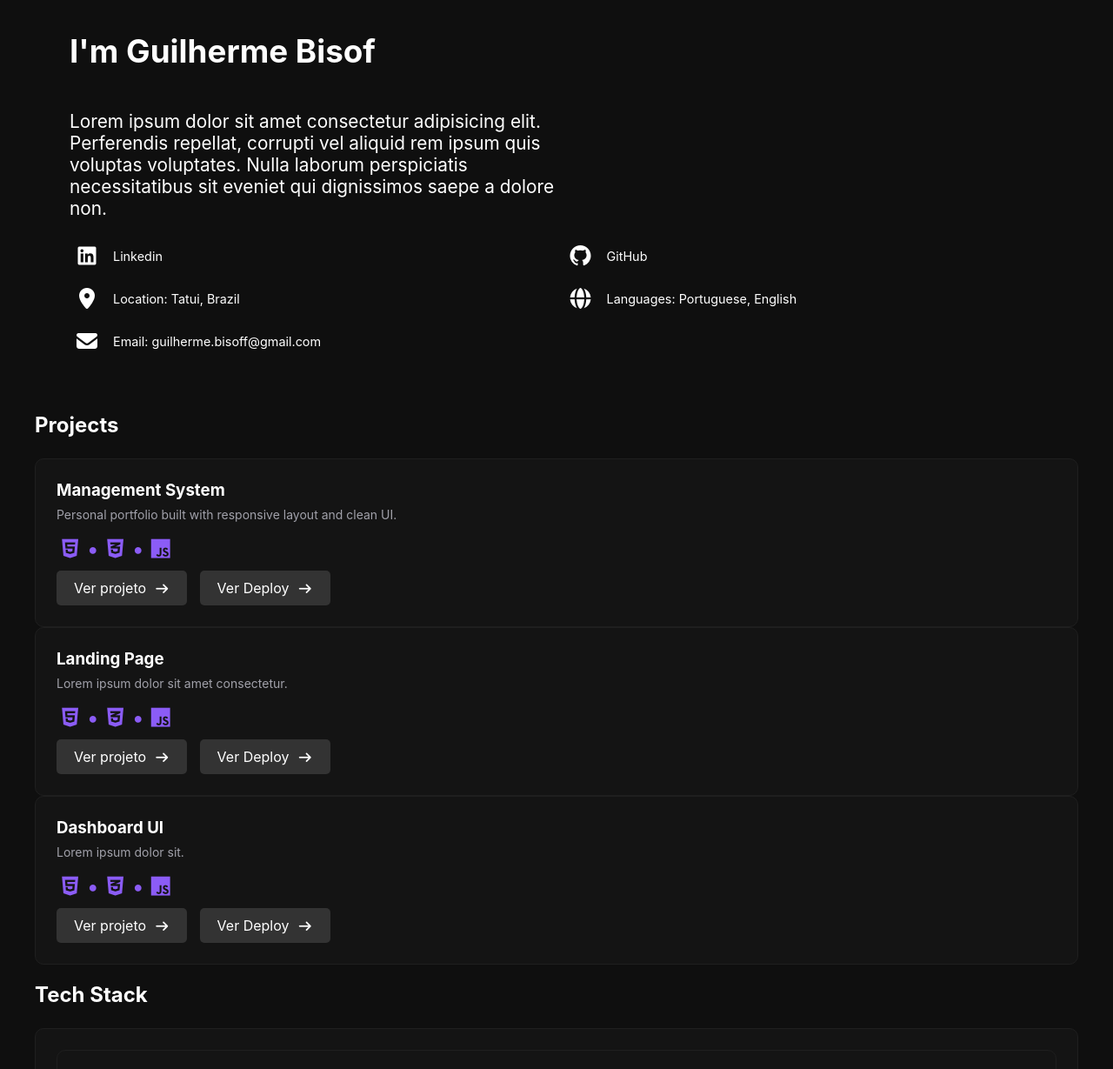
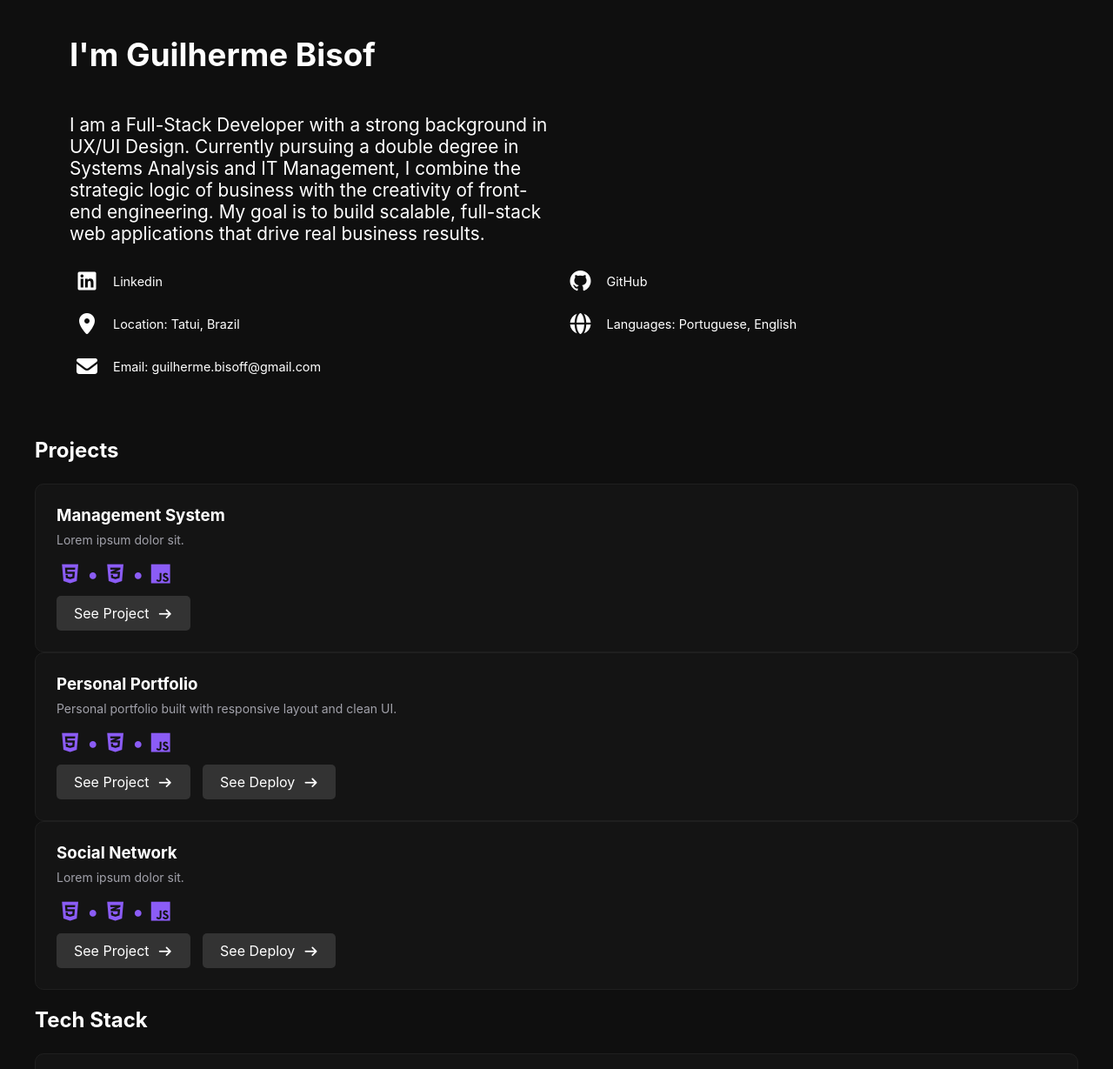
Before and after one commit to Guilherme-Bisof/portifolio, a plain HTML site: page index.html in a window 1280 px wide. Shown: the part 760-1989 px from the top of the page at 87% size. Drawn offline with Linux system fonts and the light colour scheme.

Commit message:
feat: update content and structure in index.html for improved clarity and presentation

```diff
--- a/index.html
+++ b/index.html
@@ -1,4 +1,4 @@
-<!DOCTYPE html>
+<!doctype html>
 <html lang="pt-br">
   <head>
     <meta charset="UTF-8" />
@@ -35,11 +35,12 @@
     >
       <div>
         <h2>Hi There, I'm Guilherme</h2>
-        <h2 class="digitando">Web Developer and UX/UI Designer</h2>
+        <h2 class="digitando">Full-Stack Developer and UX/UI Designer</h2>
         <p>
-          Lorem ipsum dolor sit amet consectetur adipisicing elit. Neque
-          consequuntur nisi quia, ducimus sapiente porro beatae ipsam maxime
-          possimus consequatur.
+          I am a Junior Full-Stack Developer specializing in the JavaScript
+          ecosystem (React & Node.js). I build responsive web applications and
+          efficient backend systems, focusing on clean code and scalability to
+          solve real-world technical challenges.
         </p>
         <a
           href="./arquivos/Resume_Guilherme.pdf"
@@ -61,10 +62,11 @@
           <div class="sobre_texto">
             <h1>I'm Guilherme Bisof</h1>
             <p>
-              Lorem ipsum dolor sit amet consectetur adipisicing elit.
-              Perferendis repellat, corrupti vel aliquid rem ipsum quis voluptas
-              voluptates. Nulla laborum perspiciatis necessitatibus sit eveniet
-              qui dignissimos saepe a dolore non.
+              I am a Full-Stack Developer with a strong background in UX/UI
+              Design. Currently pursuing a double degree in Systems Analysis and
+              IT Management, I combine the strategic logic of business with the
+              creativity of front-end engineering. My goal is to build scalable,
+              full-stack web applications that drive real business results.
             </p>
           </div>
           <div class="sobre_info">
@@ -102,6 +104,21 @@
       <div class="projects">
         <div class="project-card">
           <h3>Management System</h3>
+          <p>Lorem ipsum dolor sit.</p>
+          <div class="tech-tags">
+            <i class="fa-brands fa-html5"></i>
+            <span>•</span>
+            <i class="fa-brands fa-css3-alt"></i>
+            <span>•</span>
+            <i class="fa-brands fa-js"></i>
+          </div>
+          <a href="https://github.com/Guilherme-Bisof/Sistema-de-Gestao"
+            >See Project <i class="fa-solid fa-arrow-right"></i
+          ></a>
+        </div>
+
+        <div class="project-card">
+          <h3>Personal Portfolio</h3>
           <p>Personal portfolio built with responsive layout and clean UI.</p>
           <div class="tech-tags">
             <i class="fa-brands fa-html5"></i>
@@ -110,28 +127,12 @@
             <span>•</span>
             <i class="fa-brands fa-js"></i>
           </div>
-          <a href="https://github.com/Guilherme-Bisof/Sistema-de-Gestao"
-            >Ver projeto <i class="fa-solid fa-arrow-right"></i
-          ></a>
-          <a href="#">Ver Deploy <i class="fa-solid fa-arrow-right"></i></a>
+          <a href="https://github.com/Guilherme-Bisof/portifolio">See Project <i class="fa-solid fa-arrow-right"></i></a>
+          <a href="https://guilherme-bisof.github.io/portifolio/">See Deploy <i class="fa-solid fa-arrow-right"></i></a>
         </div>
 
         <div class="project-card">
-          <h3>Landing Page</h3>
-          <p>Lorem ipsum dolor sit amet consectetur.</p>
-          <div class="tech-tags">
-            <i class="fa-brands fa-html5"></i>
-            <span>•</span>
-            <i class="fa-brands fa-css3-alt"></i>
-            <span>•</span>
-            <i class="fa-brands fa-js"></i>
-          </div>
-          <a href="#">Ver projeto <i class="fa-solid fa-arrow-right"></i></a>
-          <a href="#">Ver Deploy <i class="fa-solid fa-arrow-right"></i></a>
-        </div>
-
-        <div class="project-card">
-          <h3>Dashboard UI</h3>
+          <h3>Social Network</h3>
           <p>Lorem ipsum dolor sit.</p>
           <div class="tech-tags">
             <i class="fa-brands fa-html5"></i>
@@ -140,8 +141,8 @@
             <span>•</span>
             <i class="fa-brands fa-js"></i>
           </div>
-          <a href="#">Ver projeto <i class="fa-solid fa-arrow-right"></i></a>
-          <a href="#">Ver Deploy <i class="fa-solid fa-arrow-right"></i></a>
+          <a href="#">See Project <i class="fa-solid fa-arrow-right"></i></a>
+          <a href="#">See Deploy <i class="fa-solid fa-arrow-right"></i></a>
         </div>
       </div>
     </section>
@@ -166,6 +167,14 @@
           </ul>
         </div>
 
+        <!-- <div>
+          <h4>Database</h4>
+          <ul>
+            <i class="fa-brands fa-github"></i>
+            <i class="fa-brands fa-figma"></i>
+          </ul>
+        </div> -->
+
         <div>
           <h4>Tools</h4>
           <ul>
@@ -173,6 +182,7 @@
             <i class="fa-brands fa-figma"></i>
           </ul>
         </div>
+
       </div>
     </section>
 
```
